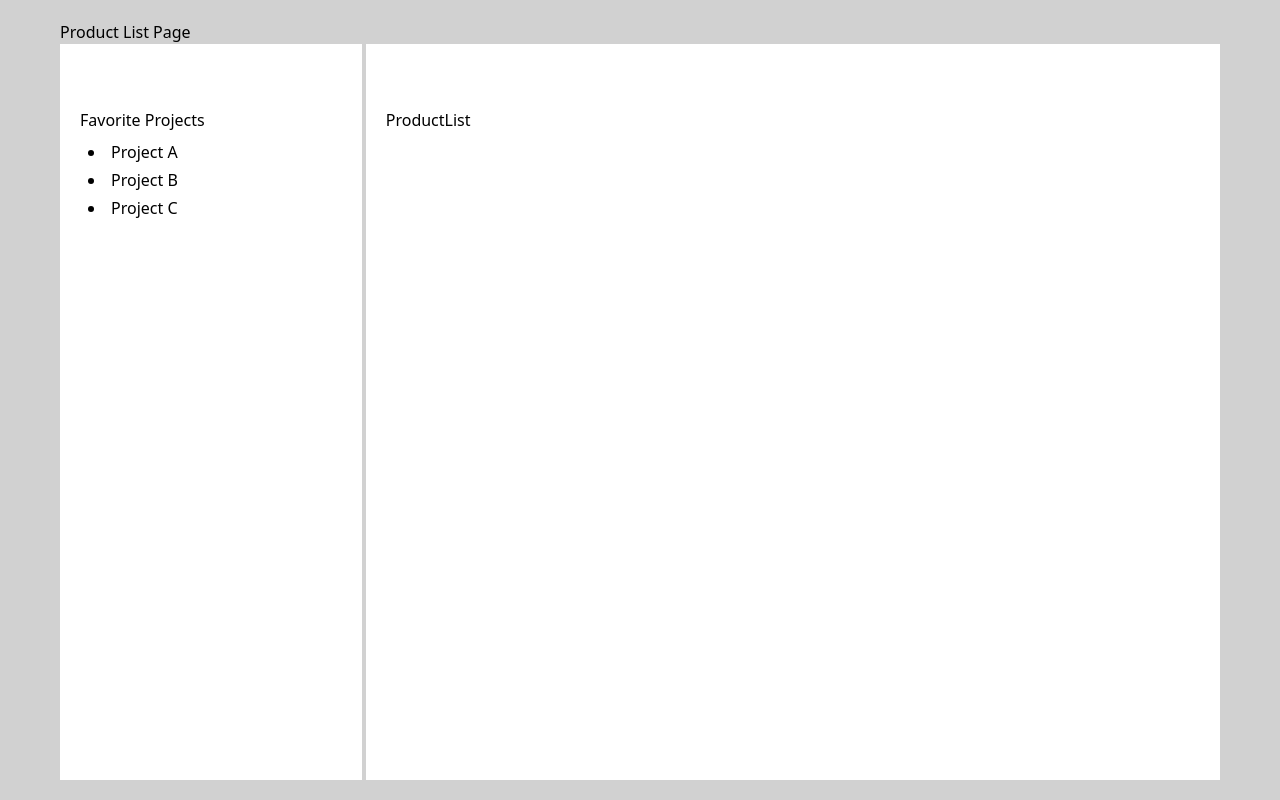
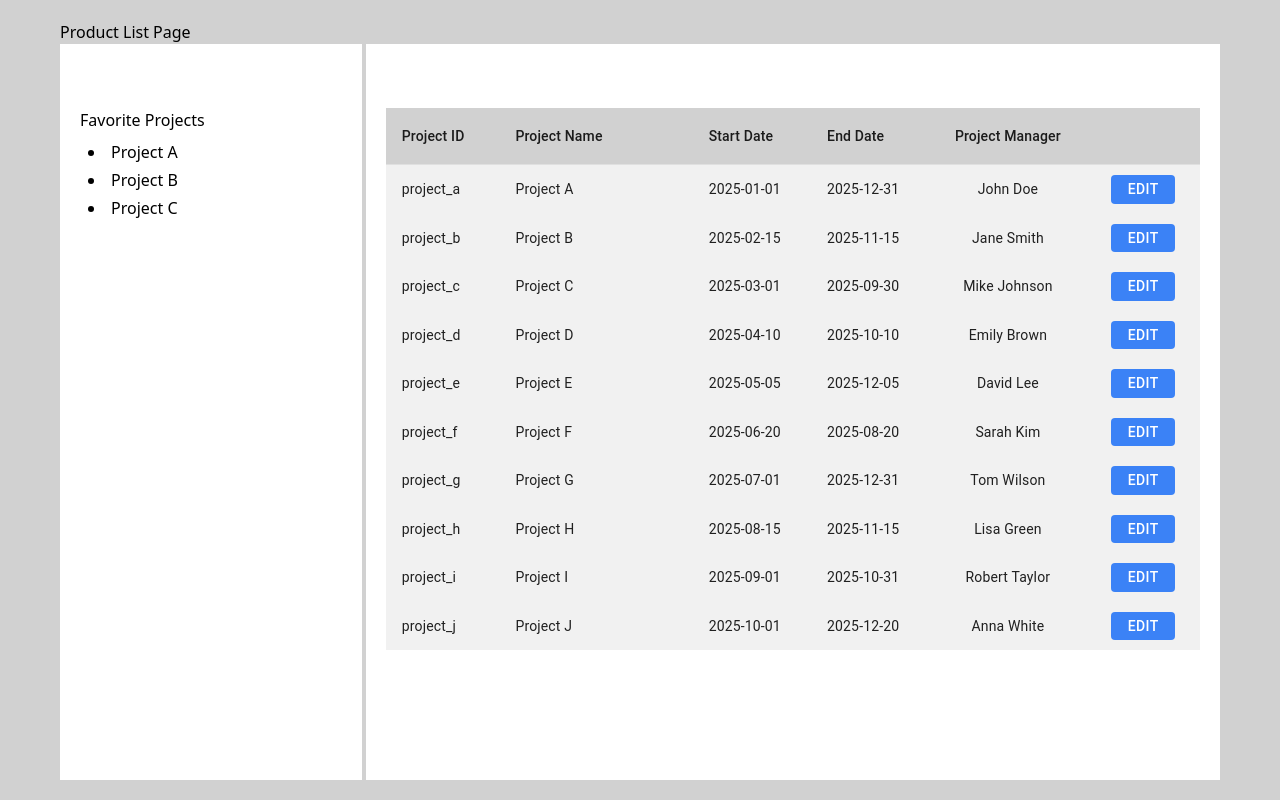
Before and after one commit to KaleabKindu/Satoshi-Assessment, a React app: page / in a window 1280 px wide. Built offline with nearby package versions, Linux system fonts and the light colour scheme.

Commit message:
implement project list page user interface

```diff
--- a/src/components/ProductsList.js
+++ b/src/components/ProductsList.js
@@ -1,9 +1,107 @@
 import React, { useContext } from "react";
 import { ProductsContext } from "../context/ProductsContext";
+import Table from "@mui/material/Table";
+import TableBody from "@mui/material/TableBody";
+import TableCell from "@mui/material/TableCell";
+import TableContainer from "@mui/material/TableContainer";
+import TableHead from "@mui/material/TableHead";
+import TableRow from "@mui/material/TableRow";
+import { Button } from "@mui/material";
+import { useNavigate } from "react-router";
+
 const ProductsList = () => {
-  const value = useContext(ProductsContext);
-  console.log("here", value);
-  return <div>ProductList</div>;
+  const navigate = useNavigate();
+  const { products } = useContext(ProductsContext);
+  const columns = [
+    { id: "id", label: "Project ID", minWidth: 100 },
+    { id: "name", label: "Project Name", minWidth: 170 },
+    {
+      id: "start_date",
+      label: "Start Date",
+      minWidth: 100,
+      align: "left",
+    },
+    {
+      id: "end_date",
+      label: "End Date",
+      minWidth: 100,
+      align: "left",
+    },
+    {
+      id: "manager",
+      label: "Project Manager",
+      minWidth: 130,
+      align: "center",
+    },
+    {
+      id: "action",
+      label: "",
+      minWidth: 100,
+    },
+  ];
+  return (
+    <TableContainer>
+      <Table stickyHeader aria-label="sticky table">
+        <TableHead>
+          <TableRow>
+            {columns.map((column) => (
+              <TableCell
+                sx={{ backgroundColor: "rgb(209, 209, 209)" }}
+                key={column.id}
+                align={column.align}
+                style={{ minWidth: column.minWidth }}
+              >
+                {column.label}
+              </TableCell>
+            ))}
+          </TableRow>
+        </TableHead>
+        <TableBody>
+          {products.map((product) => {
+            return (
+              <TableRow
+                hover
+                key={product.id}
+                sx={{ backgroundColor: "rgb(241, 241, 241)" }}
+              >
+                {columns.map((column) => {
+                  const value = product[column.id];
+                  return (
+                    value && (
+                      <TableCell
+                        key={column.id}
+                        align={column.align}
+                        sx={{ paddingY: "10px", borderBottom: "none" }}
+                      >
+                        {value}
+                      </TableCell>
+                    )
+                  );
+                })}
+                <TableCell
+                  key="action"
+                  align="center"
+                  sx={{ paddingY: "10px", borderBottom: "none" }}
+                >
+                  <Button
+                    className="bg-blue-500"
+                    onClick={() => navigate(`/${product.id}`)}
+                    sx={{
+                      paddingY: "2px",
+                      backgroundColor: "rgb(59 130 246)",
+                      color: "white",
+                    }}
+                  >
+                    Edit
+                  </Button>
+                </TableCell>
+              </TableRow>
+            );
+          })}
+        </TableBody>
+      </Table>
+    </TableContainer>
+  );
 };
 
 export default ProductsList;
```
